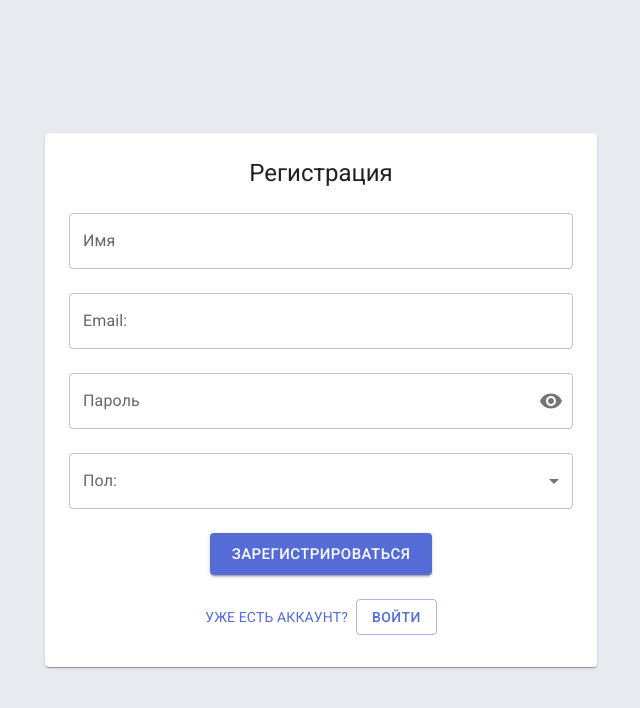
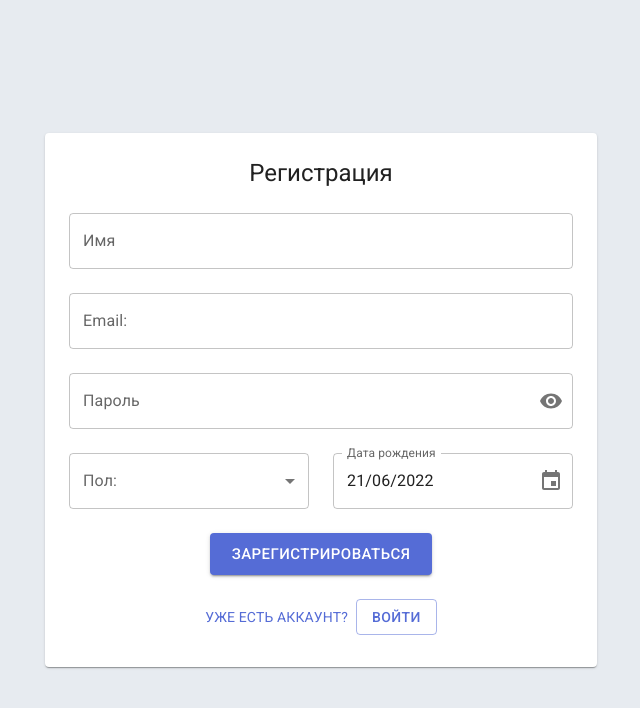
Before and after one commit to deniska69/basics-tech-test, a React (Create React App) app in the folder client/: page / in a window 1280 px wide. Shown: the top 708 px of the page, without its empty margins (319-959 px from the left). Built offline with nearby package versions, Linux system fonts and the light colour scheme.

Commit message:
На фомру регистрации добавлен дата пикер

```diff
--- a/client/package.json
+++ b/client/package.json
@@ -3,13 +3,16 @@
   "version": "0.1.0",
   "private": true,
   "dependencies": {
+    "@date-io/date-fns": "^2.14.0",
     "@emotion/react": "^11.9.3",
     "@emotion/styled": "^11.9.3",
     "@mui/icons-material": "^5.8.4",
     "@mui/material": "^5.8.4",
+    "@mui/x-date-pickers": "^5.0.0-alpha.6",
     "@testing-library/jest-dom": "^5.16.4",
     "@testing-library/react": "^13.3.0",
     "@testing-library/user-event": "^13.5.0",
+    "date-fns": "^2.28.0",
     "prop-types": "^15.8.1",
     "react": "^18.2.0",
     "react-dom": "^18.2.0",
--- a/client/src/pages/Home.js
+++ b/client/src/pages/Home.js
@@ -14,7 +14,12 @@ import {
   Grid,
   Box,
   Button,
+  TextField,
 } from '@mui/material';
+import { AdapterDateFns } from '@mui/x-date-pickers/AdapterDateFns';
+import { LocalizationProvider } from '@mui/x-date-pickers/LocalizationProvider';
+import ruLocale from 'date-fns/locale/ru';
+import { DesktopDatePicker } from '@mui/x-date-pickers/DesktopDatePicker';
 import PropTypes from 'prop-types';
 import { Visibility, VisibilityOff } from '@mui/icons-material';
 //import { Link } from 'react-router-dom';
@@ -40,8 +45,7 @@ export default function Home() {
   const [name, setName] = useState('');
   const [email, setEmail] = useState('');
   const [password, setPassword] = useState('');
-  // eslint-disable-next-line
-  const [dateBirth, setDateBirth] = useState('');
+  const [dateBirth, setDateBirth] = useState(new Date());
   const [gender, setGender] = useState('');
 
   const [tabIndex, setTabIndex] = useState(0);
@@ -122,7 +126,7 @@ export default function Home() {
                 </FormControl>
               </Grid>
 
-              <Grid item xs={12}>
+              <Grid item xs={6}>
                 <FormControl fullWidth>
                   <InputLabel id="demo-simple-select-label">Пол:</InputLabel>
                   <Select labelId="demo-simple-select-label" id="demo-simple-select" value={gender} label="Пол" onChange={e => setGender(e.target.value)}>
@@ -130,6 +134,19 @@ export default function Home() {
                     <MenuItem value={'Ж'}>Ж</MenuItem>
                   </Select>
                 </FormControl>
+              </Grid>
+
+              <Grid item xs={6}>
+                <LocalizationProvider dateAdapter={AdapterDateFns} adapterLocale={ruLocale}>
+                  <DesktopDatePicker
+                    label="Дата рождения"
+                    inputFormat="dd/MM/yyyy"
+                    value={dateBirth}
+                    onChange={setDateBirth}
+                    width="100%"
+                    renderInput={params => <TextField {...params} />}
+                  />
+                </LocalizationProvider>
               </Grid>
 
               <Grid item xs={12} display={'flex'} justifyContent={'center'}>
```
Also changed, not shown: 1 other file (tests, documents, lock files or other folders).
